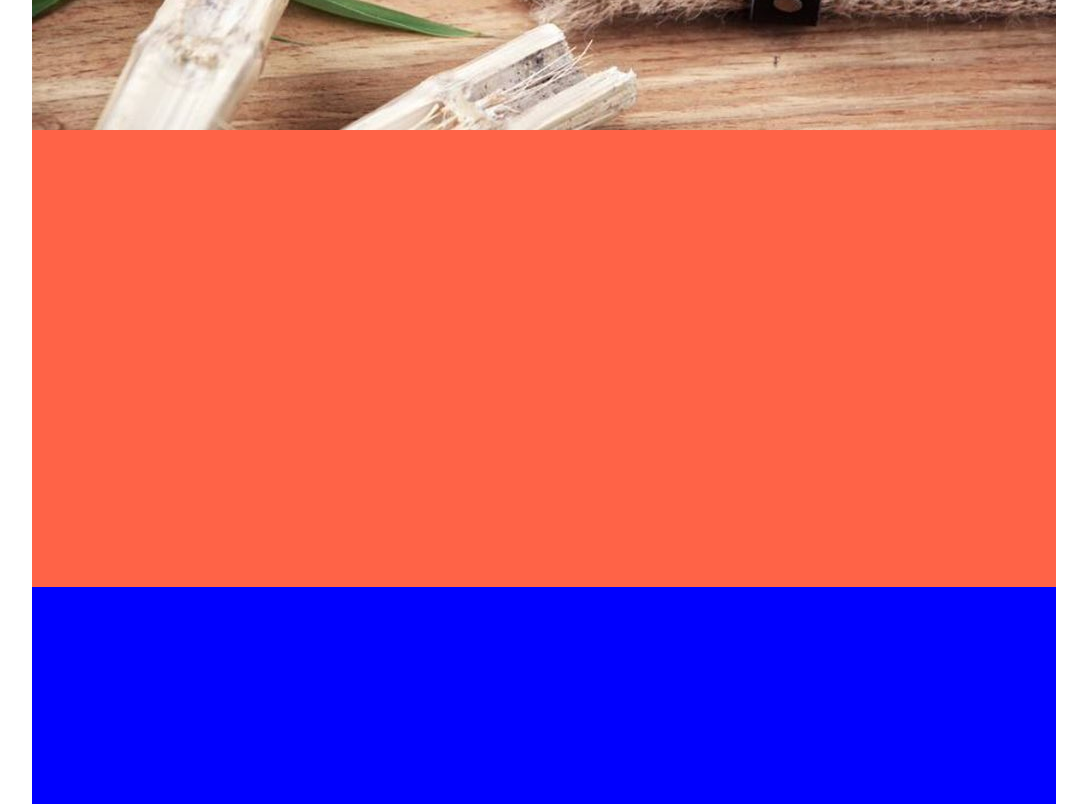
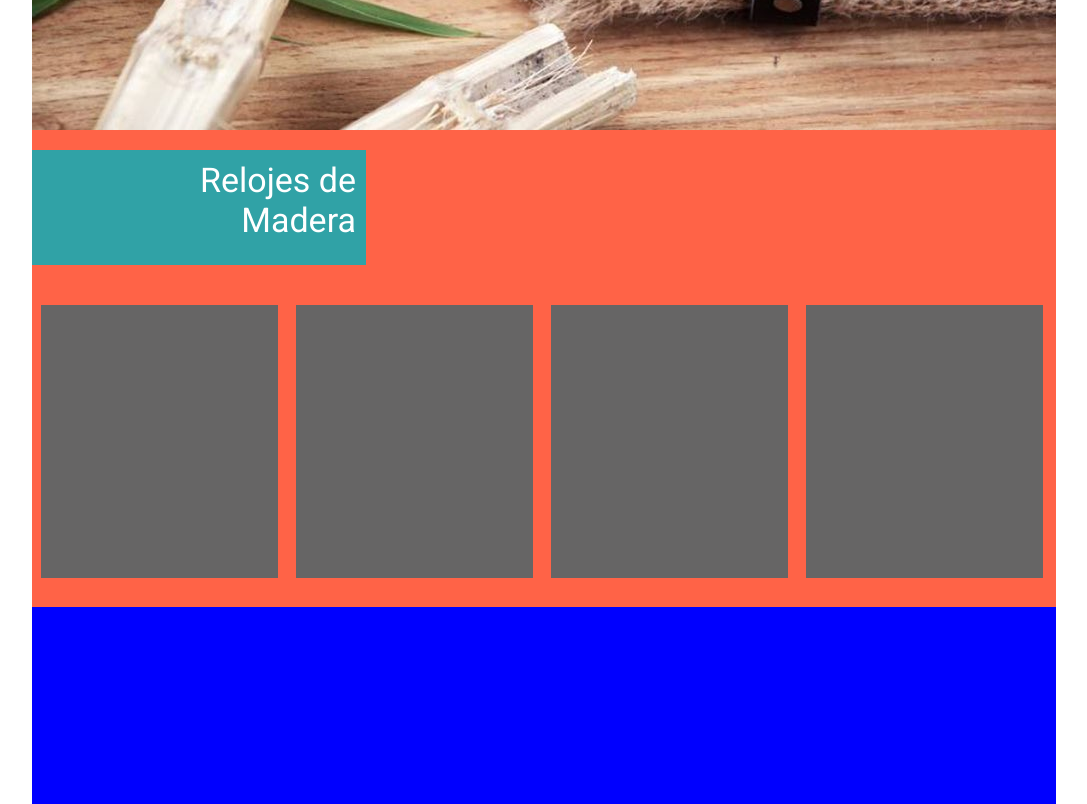
Before and after one commit to Eromero06/wewood2, a plain HTML site: page index.html in a window 1280 px wide. Shown: the part 540-1344 px from the top of the page, without its empty margins (96-1183 px from the left). Drawn offline with Linux system fonts and the light colour scheme.

Commit message:
cajas de la seccion relojes

```diff
--- a/estilos.css
+++ b/estilos.css
@@ -34,6 +34,7 @@ section#relojes{
 	width: 1024px;
 	height: 457px;
 	background-color: tomato;
+	padding-top: 20px;
 }
 section#nosotros{
 	width: 1024px;
@@ -77,3 +78,22 @@ nav a{
 nav a:hover{
 	color: #FC5F02;
 }
+section#relojes h2{
+	font-size: 34px;
+	color: white;
+	background-color: #30A2A6;
+	width: 324px;
+	height: 105px;
+	text-align: right;
+	padding-top: 10px;
+	padding-right: 10px;
+}
+div.boxRelojes{
+	width: 237px;
+	height: 273px;
+	background-color: #666565;
+	float: left;
+	margin-top: 40px;
+	margin-left: 9px;
+	margin-right: 9px;
+}
--- a/index.html
+++ b/index.html
@@ -26,7 +26,13 @@
 			</ul>
 		</nav>
 		<header></header>
-		<section id="relojes"></section>
+		<section id="relojes">
+			<h2>Relojes de<br> Madera</h2>
+			<div class="boxRelojes"></div>
+			<div class="boxRelojes"></div>
+			<div class="boxRelojes"></div>
+			<div class="boxRelojes"></div>
+		</section>
 		<section id="nosotros"></section>
 		<section id="catalogo"></section>
 		<section id="contacto"></section>
```
